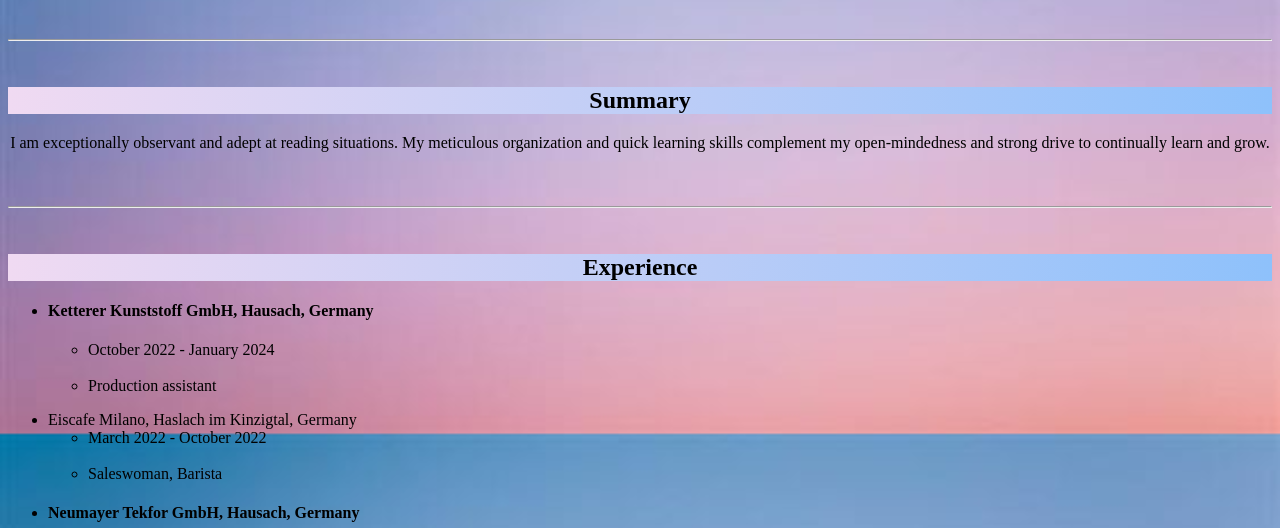
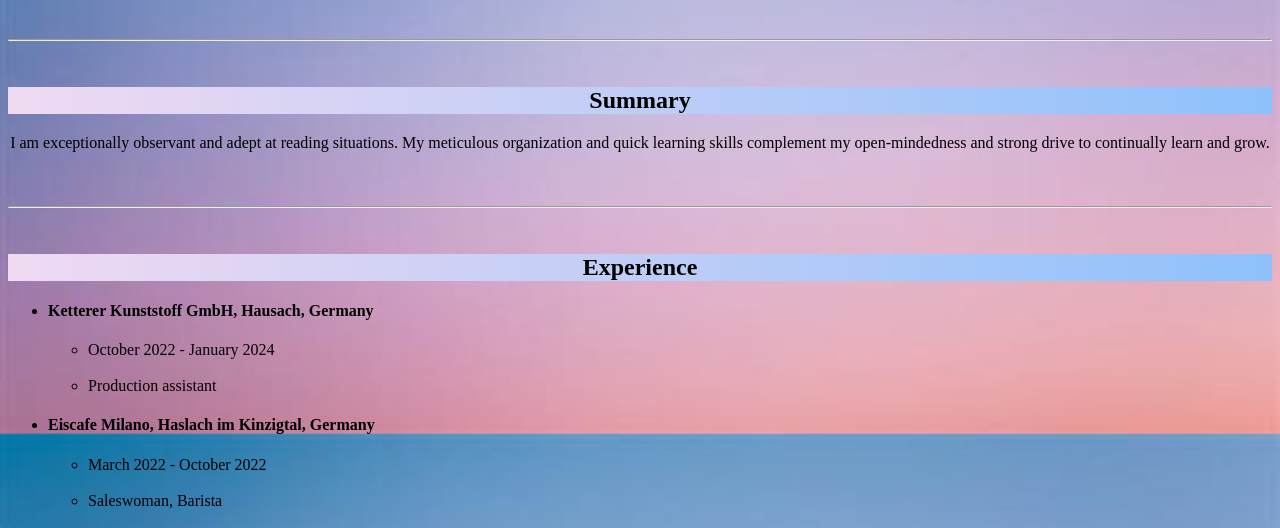
Before and after one commit to njessie/Jessie-CV, a plain HTML site: page index.html in a window 1280 px wide. Shown: the part 421-949 px from the top of the page. Drawn offline with Linux system fonts and the light colour scheme.

Commit message:
index.html

```diff
--- a/index.html
+++ b/index.html
@@ -39,7 +39,7 @@
 
     <ul>
         <li>
-            </h3>Eiscafe Milano, Haslach im Kinzigtal, Germany</h4>
+            <h4>Eiscafe Milano, Haslach im Kinzigtal, Germany</h4>
             <ul>
                 <li>March 2022 - October 2022</li>
                 <br>
```
